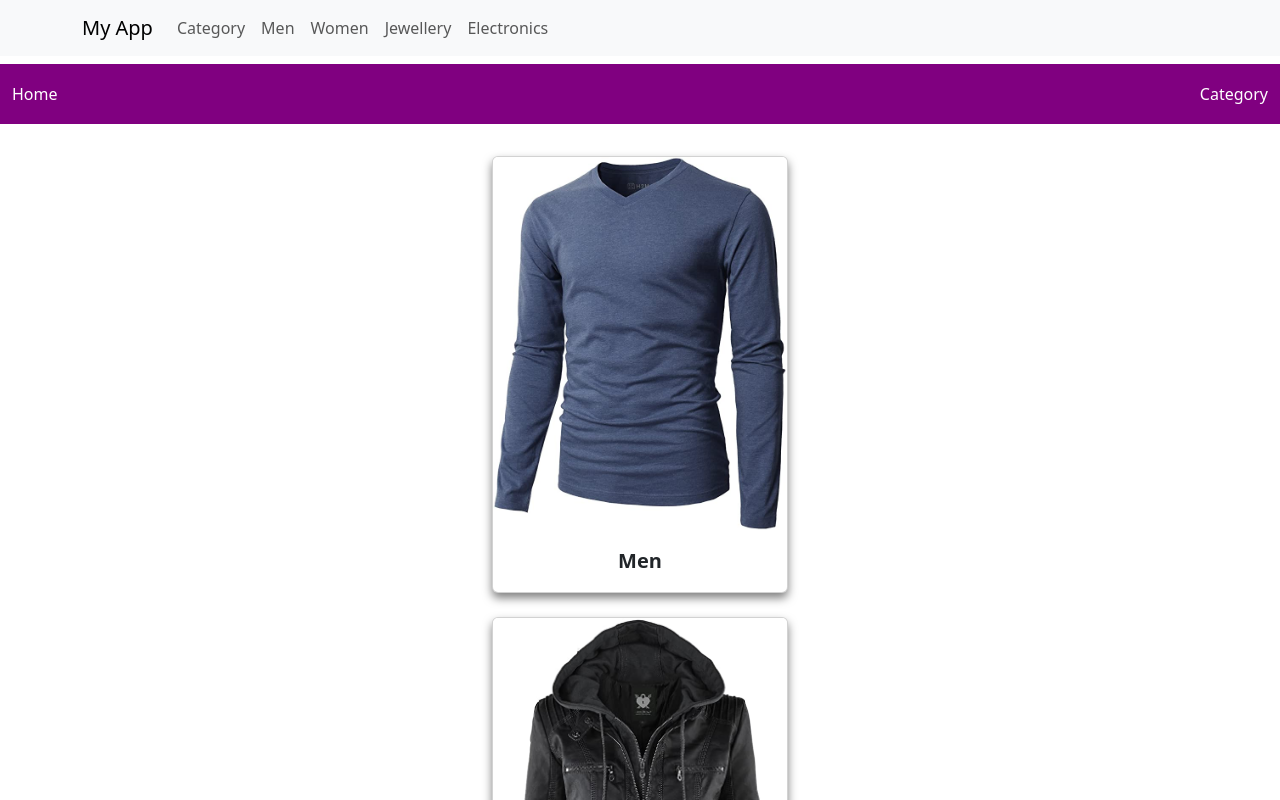
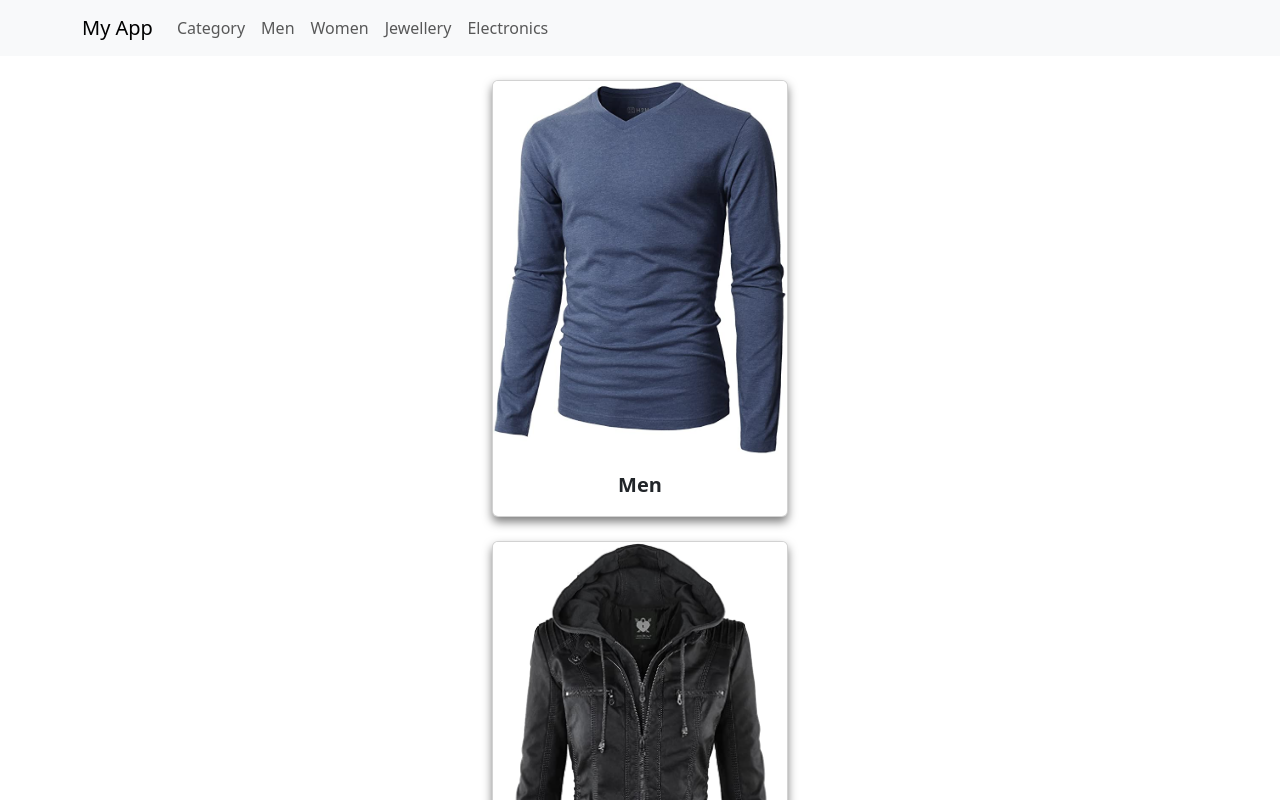
Before and after one commit to exiled-scot/React-eCommerce-Storepage, a React (Create React App) app in the folder app/: page /category in a window 1280 px wide. Shown: the top 800 px of the page. Built offline with nearby package versions, Linux system fonts and the light colour scheme.

Commit message:
changed out header for titlebar

```diff
--- a/app/src/App.js
+++ b/app/src/App.js
@@ -10,12 +10,10 @@ import Electronics from './components/Electronics';
 import { Route, Routes } from 'react-router-dom';
 import Header from './components/Header';
 import ProductDetails from './components/ProductDetails';
-import TitleBar from './components/TitleBar'; // Import the TitleBar component
 
 function App() {
   return (
     <>
-      <TitleBar /> {/* Add the TitleBar component */}
       <Routes>
         <Route path='/' element={<HomePage />} ></Route>
         <Route path='/category' element={<Header />} >
--- a/app/src/components/Header.js
+++ b/app/src/components/Header.js
@@ -4,16 +4,38 @@ import Navbar from 'react-bootstrap/Navbar';
 import { Link, Outlet } from 'react-router-dom';
 
 const Header = () => {
-
     return (
         <>
-           <Navbar>
-                <Container fluid className="main-class">
-                    <Link to="/" className="item">Home</Link>
-                    <Link to="/category" className="item">Category</Link>
-                </Container>
-            </Navbar>
-            <Outlet/>
+            <nav className="navbar navbar-expand-lg navbar-light bg-light">
+                <div className="container">
+                    <Link className="navbar-brand" to="/">My App</Link>
+                    <button className="navbar-toggler" type="button" data-toggle="collapse" data-target="#navbarSupportedContent" aria-controls="navbarSupportedContent" aria-expanded="false" aria-label="Toggle navigation">
+                        <span className="navbar-toggler-icon"></span>
+                    </button>
+
+                    <div className="collapse navbar-collapse" id="navbarSupportedContent">
+                        <ul className="navbar-nav ml-auto">
+                            <li className="nav-item">
+                                <Link className="nav-link" to="/category">Category</Link>
+                            </li>
+                            <li className="nav-item">
+                                <Link className="nav-link" to="/category/men">Men</Link>
+                            </li>
+                            <li className="nav-item">
+                                <Link className="nav-link" to="/category/women">Women</Link>
+                            </li>
+                            <li className="nav-item">
+                                <Link className="nav-link" to="/category/jewellery">Jewellery</Link>
+                            </li>
+                            <li className="nav-item">
+                                <Link className="nav-link" to="/category/electronics">Electronics</Link>
+                            </li>
+                        </ul>
+                    </div>
+                </div>
+            </nav>
+
+            <Outlet />
         </>
     );
 }
--- a/app/src/components/TitleBar.js
+++ /dev/null
@@ -1,37 +0,0 @@
-import React from 'react';
-import { Link } from 'react-router-dom';
-
-const TitleBar = () => {
-    return (
-        <nav className="navbar navbar-expand-lg navbar-light bg-light">
-            <div className="container">
-                <Link className="navbar-brand" to="/">My App</Link>
-                <button className="navbar-toggler" type="button" data-toggle="collapse" data-target="#navbarSupportedContent" aria-controls="navbarSupportedContent" aria-expanded="false" aria-label="Toggle navigation">
-                    <span className="navbar-toggler-icon"></span>
-                </button>
-
-                <div className="collapse navbar-collapse" id="navbarSupportedContent">
-                    <ul className="navbar-nav ml-auto">
-                        <li className="nav-item">
-                            <Link className="nav-link" to="/category">Category</Link>
-                        </li>
-                        <li className="nav-item">
-                          <Link className="nav-link" to="/category/men">Men</Link>
-                        </li>
-                        <li className="nav-item">
-                            <Link className="nav-link" to="/category/women">Women</Link>
-                        </li>
-                        <li className="nav-item">
-                            <Link className="nav-link" to="/category/jewellery">Jewellery</Link>
-                        </li>
-                        <li className="nav-item">
-                            <Link className="nav-link" to="/category/electronics">Electronics</Link>
-                        </li>
-                    </ul>
-                </div>
-            </div>
-        </nav>
-    );
-};
-
-export default TitleBar;
```
